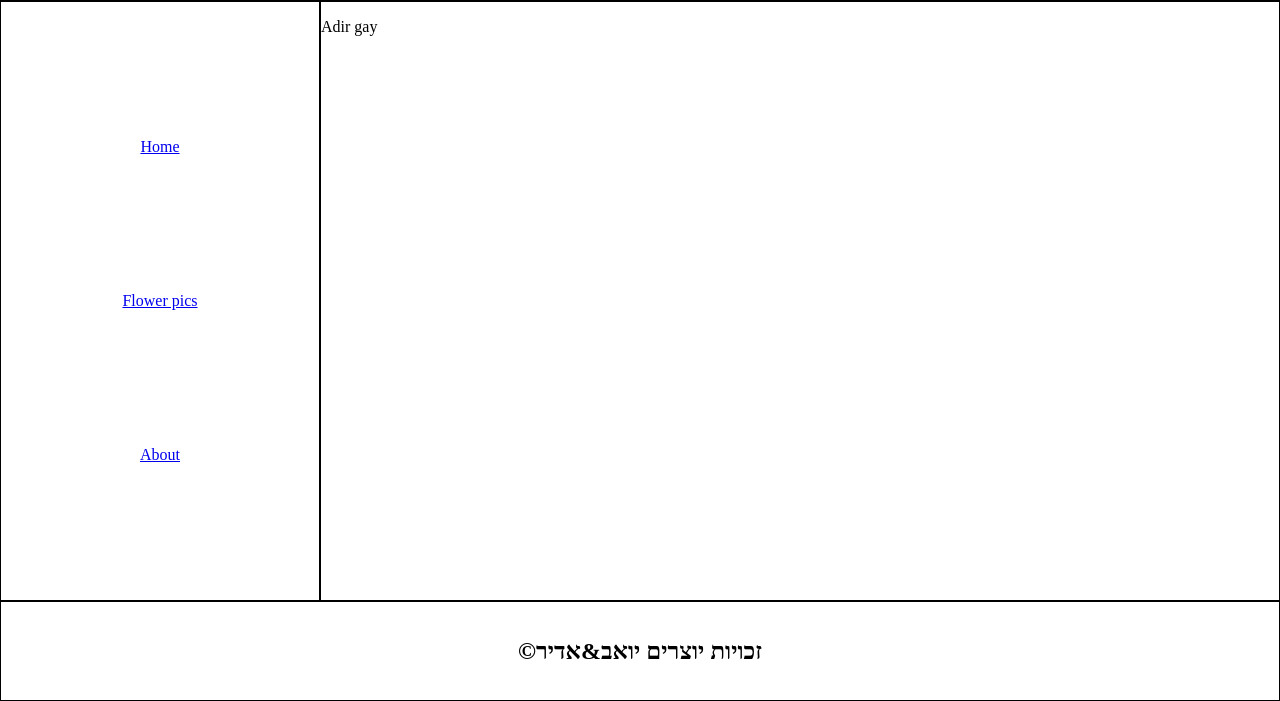
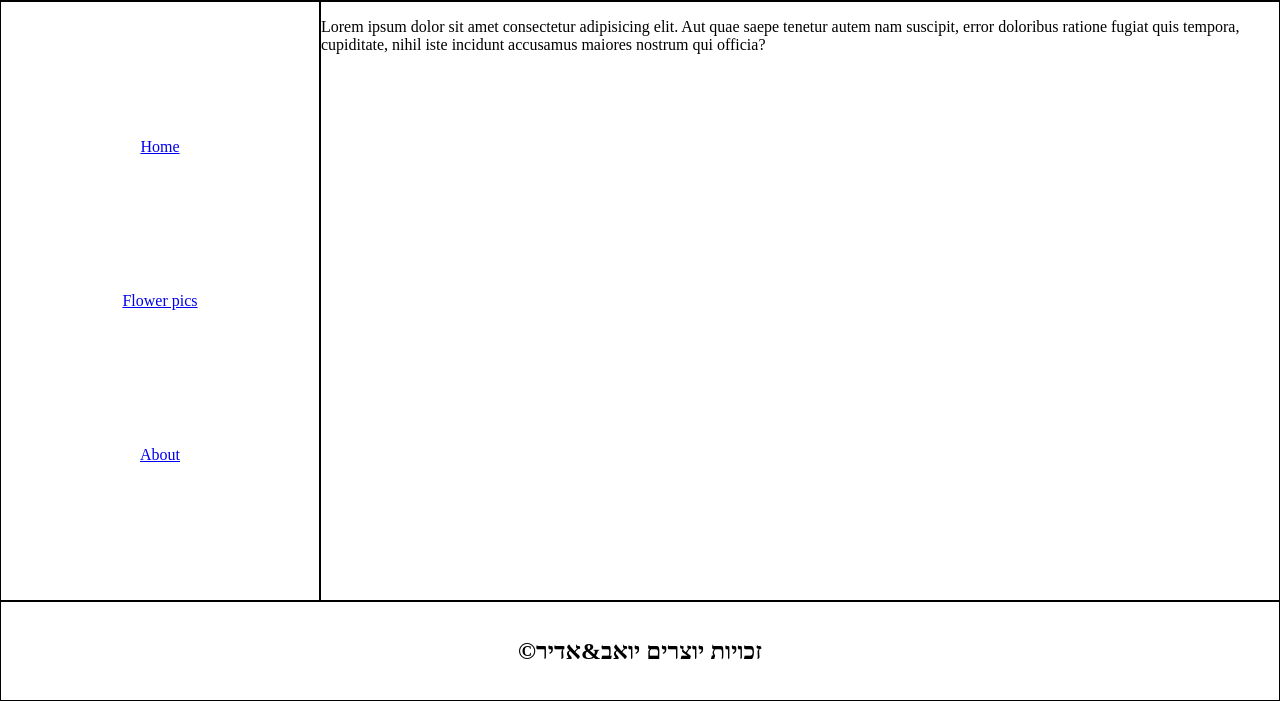
Before and after one commit to Adir3322/HW2, a plain HTML site: page about.html in a window 1280 px wide. Shown: the part 99-800 px from the top of the page. Drawn offline with Linux system fonts and the light colour scheme.

Commit message:
about fix

```diff
--- a/about.html
+++ b/about.html
@@ -20,7 +20,9 @@
             <a href="about.html">About</a>
         </nav>
         <main>
-            <p>Adir gay</p>
+            <p>Lorem ipsum dolor sit amet consectetur adipisicing elit. Aut quae saepe tenetur autem nam suscipit, error
+                doloribus ratione fugiat quis tempora, cupiditate, nihil iste incidunt accusamus maiores nostrum qui
+                officia?</p>
         </main>
         <footer>
             <h2> &copy;זכויות יוצרים יואב&אדיר</h2>
```
